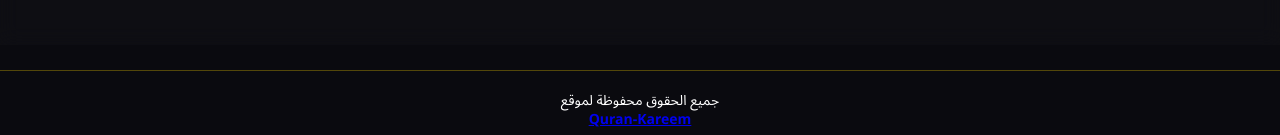
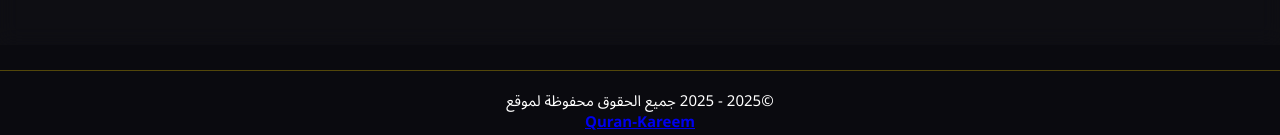
Before and after one commit to zed-u/Quran-Kareem, a plain HTML site: page index.html in a window 1280 px wide. Shown: the part 1097-1232 px from the top of the page. Drawn offline with Linux system fonts and the light colour scheme.

Commit message:
Update index.html

```diff
--- a/index.html
+++ b/index.html
@@ -349,7 +349,7 @@
             padding-top: 20px;
             border-top: 1px solid rgba(255, 215, 0, 0.3);
             color: #ffffff;
-            font-size: 14px;
+            font-size: 15px;
             line-height: 1.4;
             text-align: center;
         }
@@ -426,7 +426,7 @@
     <!-- Footer -->
   <footer>
             <div class="copyright">
-            <p>جميع الحقوق محفوظة لموقع</p>
+            <p>&copy;2025 - <script>document.write(new Date().getFullYear());</script> جميع الحقوق محفوظة لموقع </p>
             <p><strong><a href="https://zed-u.github.io/Quran-Kareem/" target="_blank">Quran-Kareem</a></strong></p>
         </div>
     </div>
```
